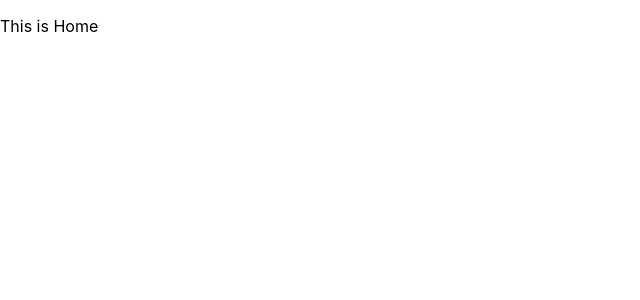
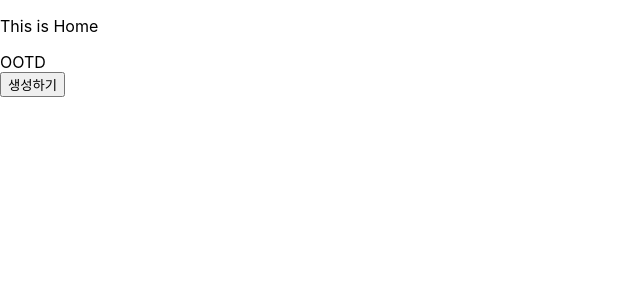
Before and after one commit to Closet-For-OOTD/ON-Closet-FE, a React (Create React App) app: page / in a window 1280 px wide. Shown: the top 300 px of the page, without its empty margins (0-640 px from the left). Built offline with nearby package versions, Linux system fonts and the light colour scheme.

Commit message:
client x server connect

```diff
--- a/src/App.js
+++ b/src/App.js
@@ -1,14 +1,12 @@
 import "./App.css";
-import React, { useEffect } from "react";
-import axios from "axios";
+import React from "react";
+import MainPage from "./Components/MainPage";
 
 function App() {
-  useEffect(() => {
-    axios.get("http://localhost:4000/").then((res) => console.log(res));
-  }, []);
   return (
     <div>
       <p>This is Home</p>
+      <MainPage />
     </div>
   );
 }
--- /dev/null
+++ b/src/Components/MainPage.jsx
@@ -0,0 +1,20 @@
+import React from "react";
+import axios from "axios";
+
+export default function MainPage() {
+  const callApi = async () => {
+    axios.get("http://localhost:4000/").then((res) => {
+      alert("등록완료?");
+      console.log(res);
+    });
+  };
+
+  return (
+    <>
+      <div>OOTD</div>
+      <button type="button" onClick={callApi}>
+        생성하기
+      </button>
+    </>
+  );
+}
```
